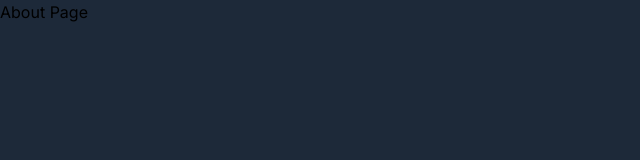
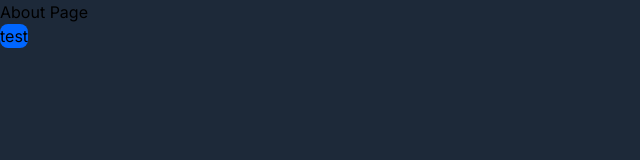
Before and after one commit to Trendyol/pollgroo, a Next.js app in the folder apps/web/: page /about in a window 1280 px wide. Shown: the top 160 px of the page, without its empty margins (0-640 px from the left). Built offline with nearby package versions, Linux system fonts and the light colour scheme.

Commit message:
build fix

```diff
--- a/apps/web/pages/about.tsx
+++ b/apps/web/pages/about.tsx
@@ -4,7 +4,7 @@ export default function AboutPage() {
   return (
     <div>
       <h1>About Page</h1>
-      <Button></Button>
+      <Button>test</Button>
     </div>
   );
 }
```
